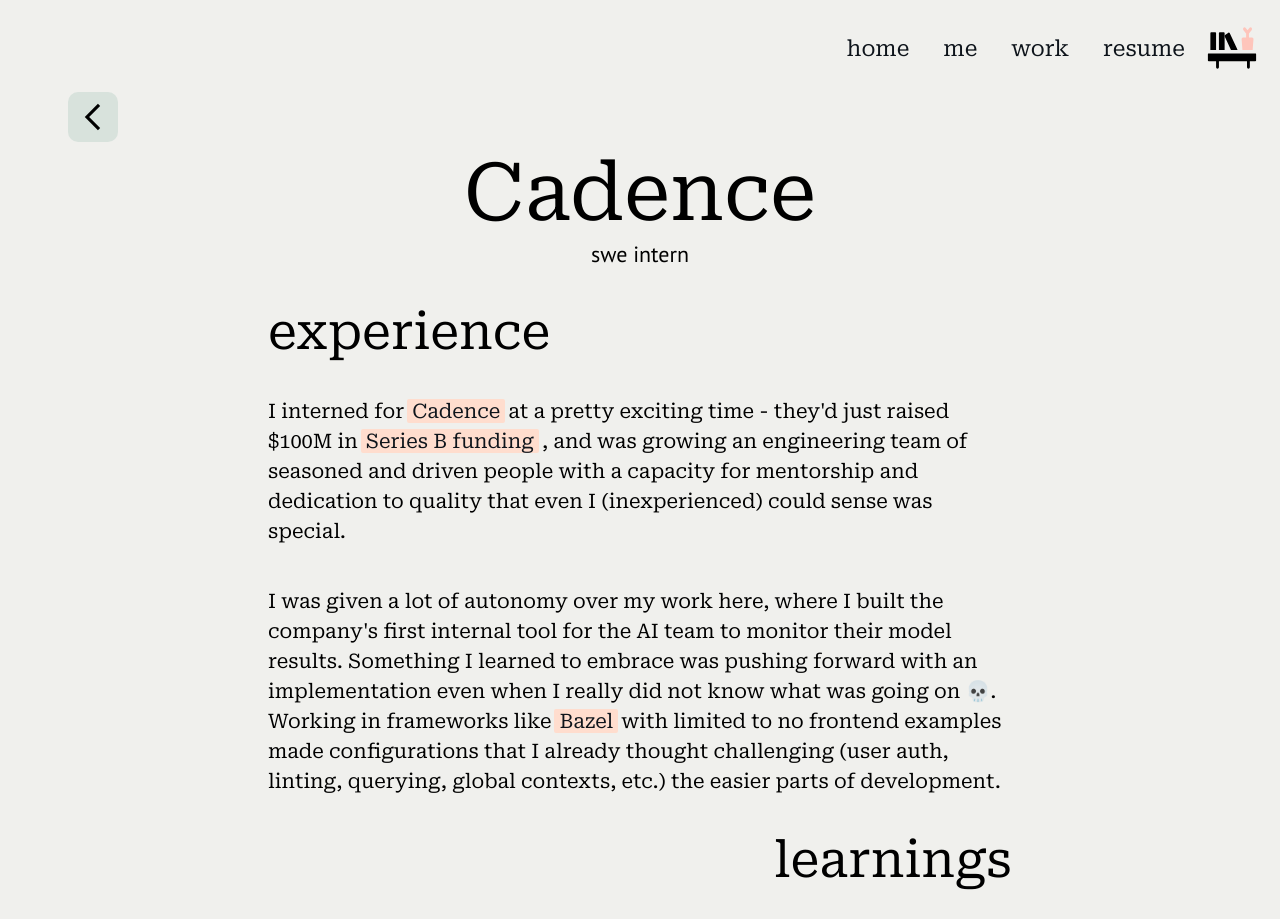
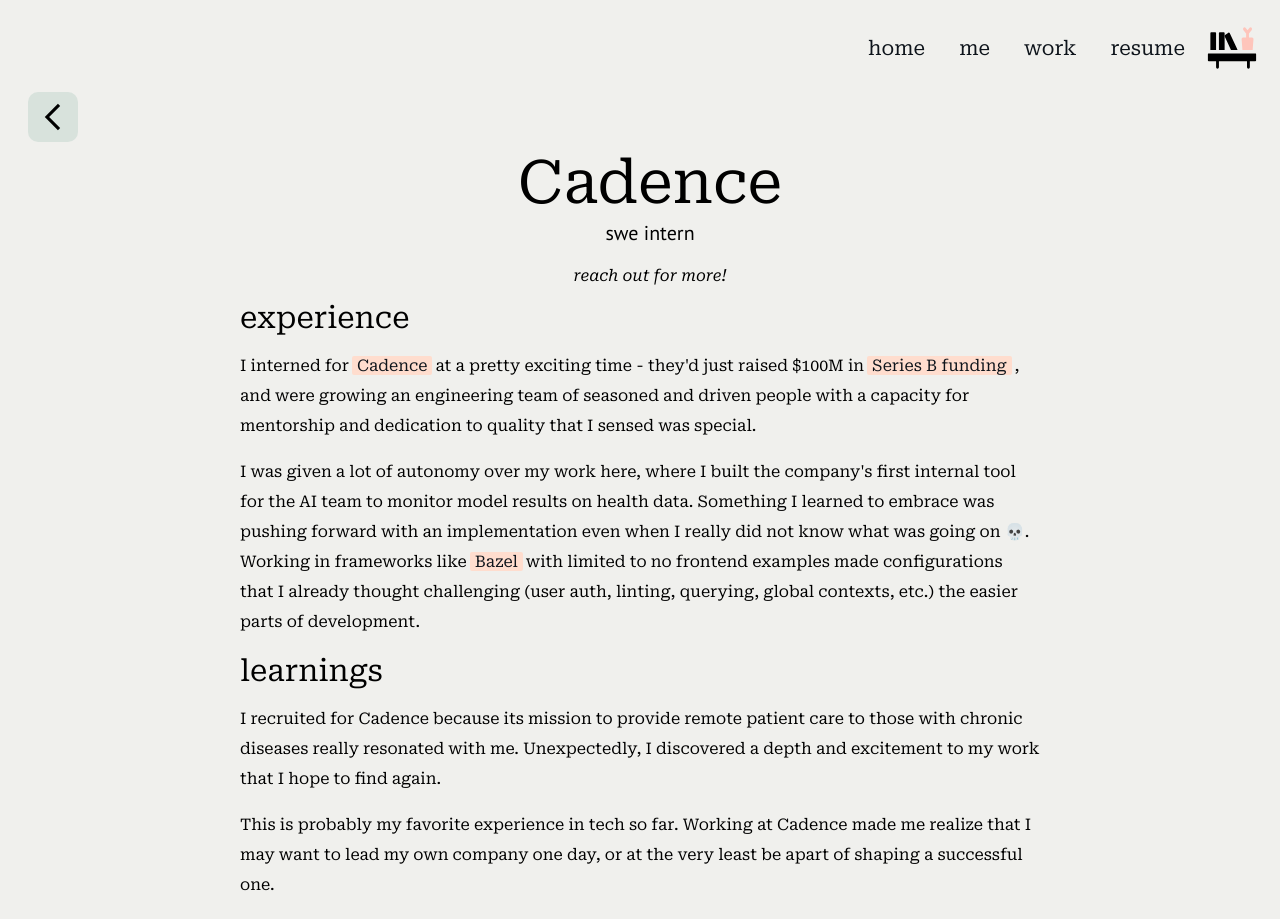
Before and after one commit to shannonbonet/shannonbonet, a Gatsby site: page /cadence in a window 1280 px wide. Shown: the top 919 px of the page. Built offline with nearby package versions, Linux system fonts and the light colour scheme; Gatsby itself is replaced by a stand-in of ours.

Commit message:
pages restyle

```diff
--- a/src/components/layout.css
+++ b/src/components/layout.css
@@ -14,21 +14,21 @@
 h1 {
   font-style: normal;
   font-weight: 400;
-  font-size: 80px;
-  line-height: 94px;
+  font-size: 60px;
+  line-height: 74px;
   font-family: "Roboto Serif", serif;
   margin-block-start: 0px;
   margin-block-end: 0px;
 }
 h2 {
-  font-size: 50px;
+  font-size: 30px;
   font-weight: 300;
   font-family: "Roboto Serif", serif;
   margin-block-start: 15px;
   margin-block-end: 15px;
 }
 h3 {
-  font-size: 22px;
+  font-size: 20px;
   font-weight: 400;
   font-style: normal;
   letter-spacing: -2%;
@@ -37,7 +37,7 @@
   margin-block-end: 0px;
 }
 h4 {
-  font-size: 22px;
+  font-size: 20px;
   font-weight: 400;
   font-style: normal;
   letter-spacing: -2%;
@@ -49,14 +49,14 @@
   font-family: "PT Sans", sans-serif;
 }
 p {
-  font-size: 20px;
+  font-size: 16px;
   line-height: 30px;
   font-family: "Roboto Serif", serif;
 }
 
 ul {
-  font-size: 20px;
-  line-height: 30px;
+  font-size: 16px;
+  line-height: 25px;
 }
 
 .bold,
--- a/src/components/projectPage.js
+++ b/src/components/projectPage.js
@@ -8,19 +8,21 @@
 
 const ProjectPage = ({ classes, title, role, github }) => {
   return (
-    <div style={{ padding: "0px 60px 0px 60px" }}>
+    <div style={{ paddingLeft: "20px" }}>
       <Link to="/projects">
-        {" "}
         <Boop rotation={20} timing={200}>
-          {" "}
-          <BackButton />{" "}
-        </Boop>{" "}
+          <BackButton />
+        </Boop>
       </Link>
       <div className={classes.project}>
         <h1>{title}</h1>
         <h3 style={{ marginBottom: "20px" }}>{role}</h3>
         <a href={github} target="_blank" style={{ textDecoration: "none" }}>
-          {github ? <GitHub className={classes.iconHover} /> : null}
+          {github ? (
+            <GitHub className={classes.iconHover} />
+          ) : (
+            <i>reach out for more!</i>
+          )}
         </a>
       </div>
     </div>
--- a/src/pages/cadence.js
+++ b/src/pages/cadence.js
@@ -8,10 +8,16 @@
 const Cadence = ({ classes }) => (
   <Layout>
     <NavBar />
-    <div>
     <ProjectPage title={"Cadence"} role={"swe intern"} />
-      <div style={{ padding: "0px 100px 100px 100px" }}>
-        <div className={classes.pageLeft}>
+    <div
+      style={{
+        display: "flex",
+        flexDirection: "column",
+        alignItems: "center",
+        marginBottom: "10vh",
+      }}
+    >
+      <div style={{ minWidth: "300px", maxWidth: "800px" }}>
         <h2>experience</h2>
         <p>
           I interned for
@@ -30,16 +36,16 @@
           >
             Series B funding
           </a>
-            , and was growing an engineering team of seasoned and driven people
-            with a capacity for mentorship and dedication to quality that even I
-            (inexperienced) could sense was special.
+          , and were growing an engineering team of seasoned and driven people
+          with a capacity for mentorship and dedication to quality that I sensed
+          was special.
         </p>
         <p>
           I was given a lot of autonomy over my work here, where I built the
-            company's first internal tool for the AI team to monitor their model
-            results. Something I learned to embrace was pushing forward with an
-            implementation even when I really did not know what was going on 💀.
-            Working in frameworks like
+          company's first internal tool for the AI team to monitor model results
+          on health data. Something I learned to embrace was pushing forward
+          with an implementation even when I really did not know what was going
+          on 💀. Working in frameworks like
           <a
             className={classes.link}
             href="https://bazel.build/"
@@ -51,11 +57,8 @@
           already thought challenging (user auth, linting, querying, global
           contexts, etc.) the easier parts of development.
         </p>
-        </div>
-        <div className={classes.pageRight}>
         <h2>learnings</h2>
-        </div>
-        <div className={classes.pageLeft}>
+        <div>
           <p>
             I recruited for Cadence because its mission to provide remote
             patient care to those with chronic diseases really resonated with
--- a/src/styles/customStyles.js
+++ b/src/styles/customStyles.js
@@ -52,23 +52,11 @@
       display: "flex",
       flexDirection: "column",
       alignItems: "center",
-      // flexWrap: 'wrap',
-    },
-    pageLeft: {
-      display: "flex",
-      flexDirection: "column",
-      padding: "0rem 10rem 0rem 10rem",
-    },
-    pageRight: {
-      display: "flex",
-      flexDirection: "row-reverse",
-      padding: "0rem 10rem 0rem 10rem",
     },
     homeDown: {
       display: "flex",
       flexDirection: "column",
       alignItems: "center",
-      // flexWrap: 'wrap',
       paddingBottom: "50px",
     },
     grid: {
@@ -79,7 +67,7 @@
     card: {
       display: "flex",
       flexDirection: "column",
-      width: "400px",
+      width: "350px",
       height: "300px",
       margin: "20px",
       boxShadow: theme.cardShadow,
```
Also changed, not shown: src/pages/about.js (+11 -13 lines), src/pages/dailycal.js (+54 -51 lines), src/pages/index.js (+14 -2 lines), src/pages/siren.js (+35 -33 lines), src/pages/wapo.js (+9 -9 lines), src/pages/wecaresolar.js (+49 -50 lines). Lines whose indentation alone changed are shown as unchanged.
